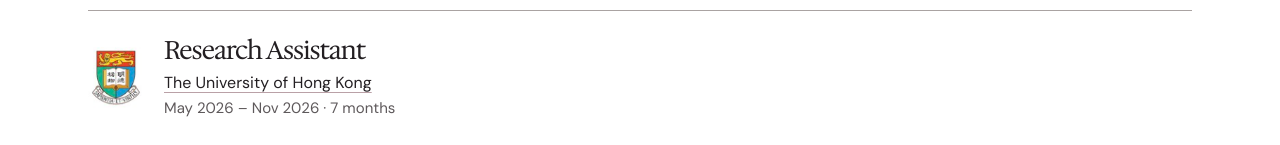
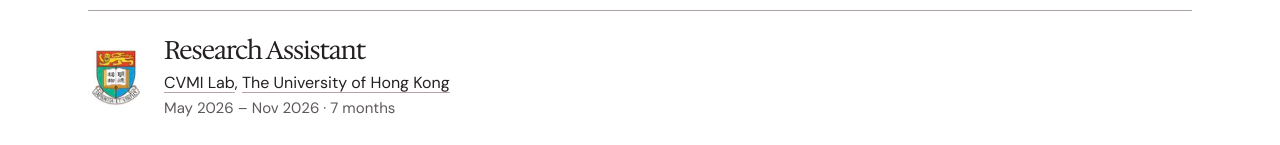
Before and after one commit to kaiknower/liuchenzhi, a plain HTML site: page index.html in a window 1280 px wide. Shown: the part 4096-4241 px from the top of the page. Drawn offline with Linux system fonts and the light colour scheme.

Commit message:
Add CVMI Lab to the HKU Research Assistant entry
Co-Authored-By: Claude Opus 5.5 <noreply@anthropic.com>

```diff
--- a/index.html
+++ b/index.html
@@ -266,7 +266,7 @@
         <img class="experience-logo" src="assets/hku-crest.png" alt="" loading="lazy" decoding="async">
         <div>
           <h3>Research Assistant</h3>
-          <p><a href="https://www.hku.hk/">The University of Hong Kong</a></p>
+          <p><a href="https://cvmi.hku.hk/">CVMI Lab</a>, <a href="https://www.hku.hk/">The University of Hong Kong</a></p>
           <p class="experience-dates"><time datetime="2026-05">May 2026</time> – <time datetime="2026-11">Nov 2026</time> · 7 months</p>
         </div>
       </div>
```
